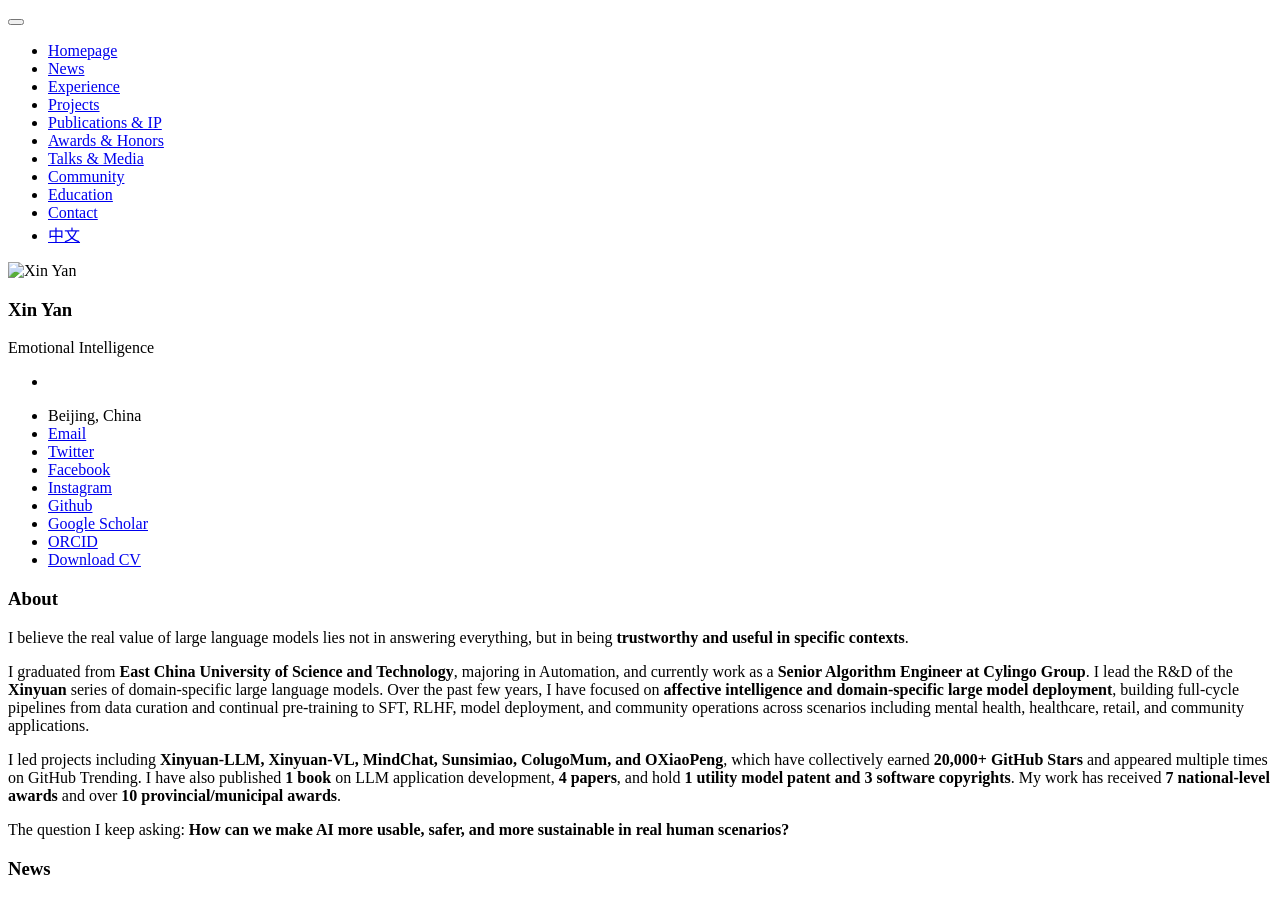
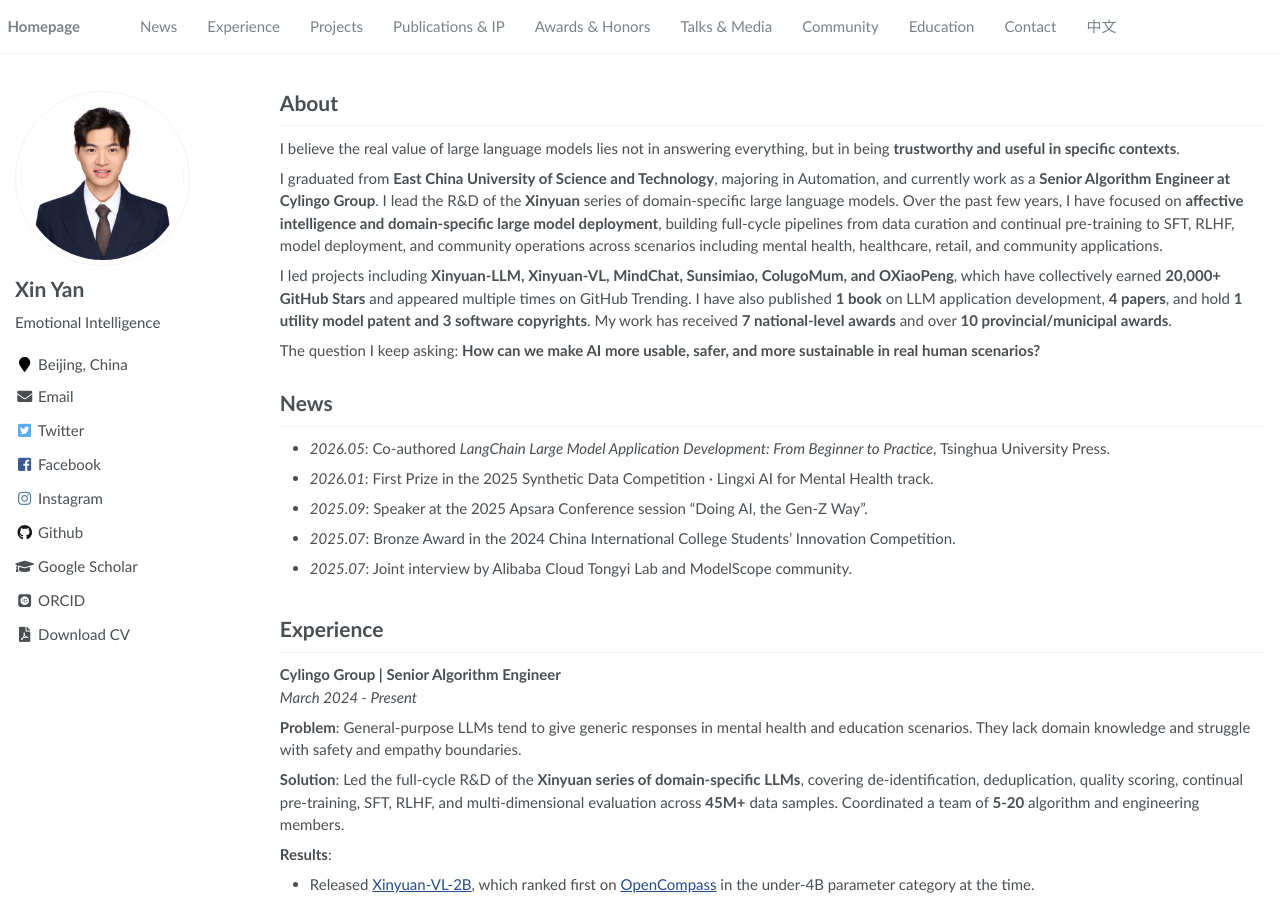
Before and after one commit to thomas-yanxin/thomas-yanxin.github.io, a Jekyll site: the page built from _pages/about-en.md, in a window 1280 px wide and 900 px high. Built offline with Jekyll 4.4.1, drawn with Linux system fonts in a browser that asks for light colours; some web fonts are replaced.

Commit message:
fix(assets): use root-absolute paths for CSS/JS/icons so /en/ renders
Relative asset paths (e.g. "assets/css/main.css") resolved against the
/en/ sub-path as /en/assets/... and 404'd, leaving the English page
unstyled. Switch CSS, JS, favicons, manifest, and avatar to root-absolute
paths so they load identically on / and /en/.

Co-Authored-By: Claude Opus 4.8 <noreply@anthropic.com>

```diff
--- a/_config.yml
+++ b/_config.yml
@@ -22,7 +22,7 @@ baidu_site_verification  :  "1677487fe63209beeeb9f218ac94bb77"
 # Site Author
 author:
   name             : "Xin Yan"
-  avatar           : "images/zhengjianzhao-avatar.jpg"
+  avatar           : "/images/zhengjianzhao-avatar.jpg"
   bio              : "Emotional Intelligence"
   location         : "Beijing, China"
   employer         :
--- a/_includes/head.html
+++ b/_includes/head.html
@@ -11,7 +11,7 @@
 </script>
 
 <!-- For all browsers -->
-<link rel="stylesheet" href="assets/css/main.css">
+<link rel="stylesheet" href="/assets/css/main.css">
 
 <meta http-equiv="cleartype" content="on">
 <head>
--- a/_includes/head/custom.html
+++ b/_includes/head/custom.html
@@ -1,13 +1,13 @@
-<link rel="apple-touch-icon" sizes="180x180" href="images/apple-touch-icon.png">
-<link rel="icon" type="image/png" sizes="32x32" href="images/favicon-32x32.png">
-<link rel="icon" type="image/png" sizes="16x16" href="images/favicon-16x16.png">
-<link rel="manifest" href="images/site.webmanifest">
+<link rel="apple-touch-icon" sizes="180x180" href="/images/apple-touch-icon.png">
+<link rel="icon" type="image/png" sizes="32x32" href="/images/favicon-32x32.png">
+<link rel="icon" type="image/png" sizes="16x16" href="/images/favicon-16x16.png">
+<link rel="manifest" href="/images/site.webmanifest">
 
 <meta name="msapplication-TileColor" content="#000000">
-<meta name="msapplication-TileImage" content="images/mstile-144x144.png?v=M44lzPylqQ">
-<meta name="msapplication-config" content="images/browserconfig.xml?v=M44lzPylqQ">
+<meta name="msapplication-TileImage" content="/images/mstile-144x144.png?v=M44lzPylqQ">
+<meta name="msapplication-config" content="/images/browserconfig.xml?v=M44lzPylqQ">
 <meta name="theme-color" content="#ffffff">
-<link rel="stylesheet" href="assets/css/academicons.css"/>
+<link rel="stylesheet" href="/assets/css/academicons.css"/>
 
 <script type="text/x-mathjax-config"> MathJax.Hub.Config({ TeX: { equationNumbers: { autoNumber: "all" } } }); </script>
 <script type="text/x-mathjax-config">
--- a/_includes/scripts.html
+++ b/_includes/scripts.html
@@ -1,4 +1,4 @@
-<script src="assets/js/main.min.js"></script>
+<script src="/assets/js/main.min.js"></script>
 
 {% include analytics.html %}
 {% include fetch_google_scholar_stats.html %}
```
